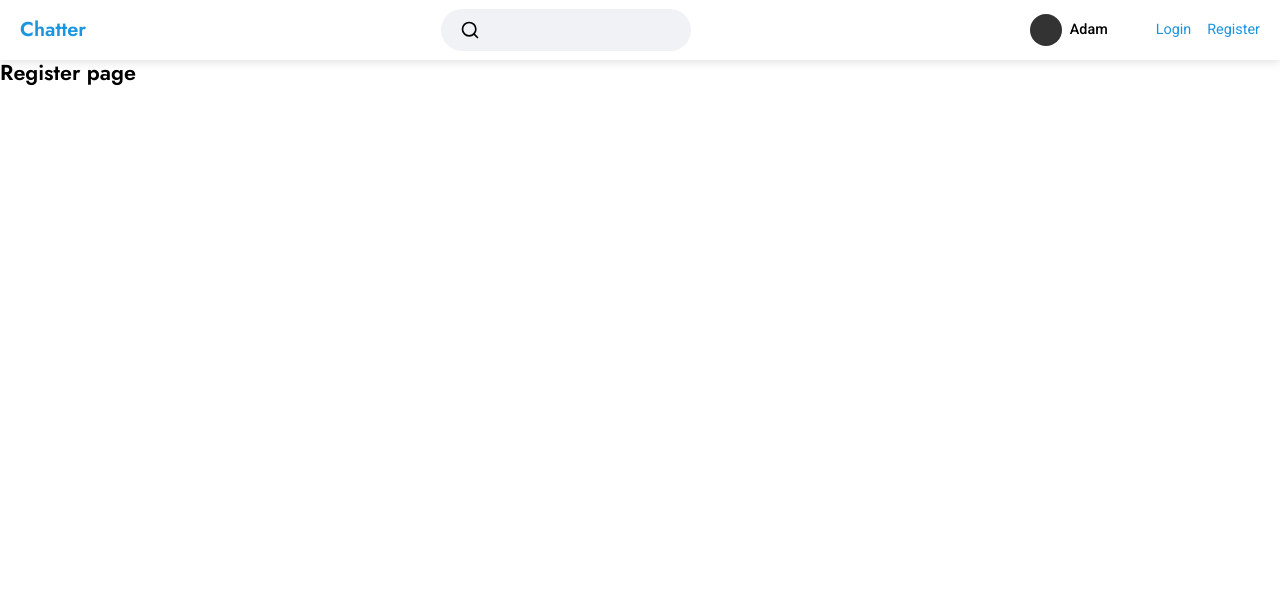
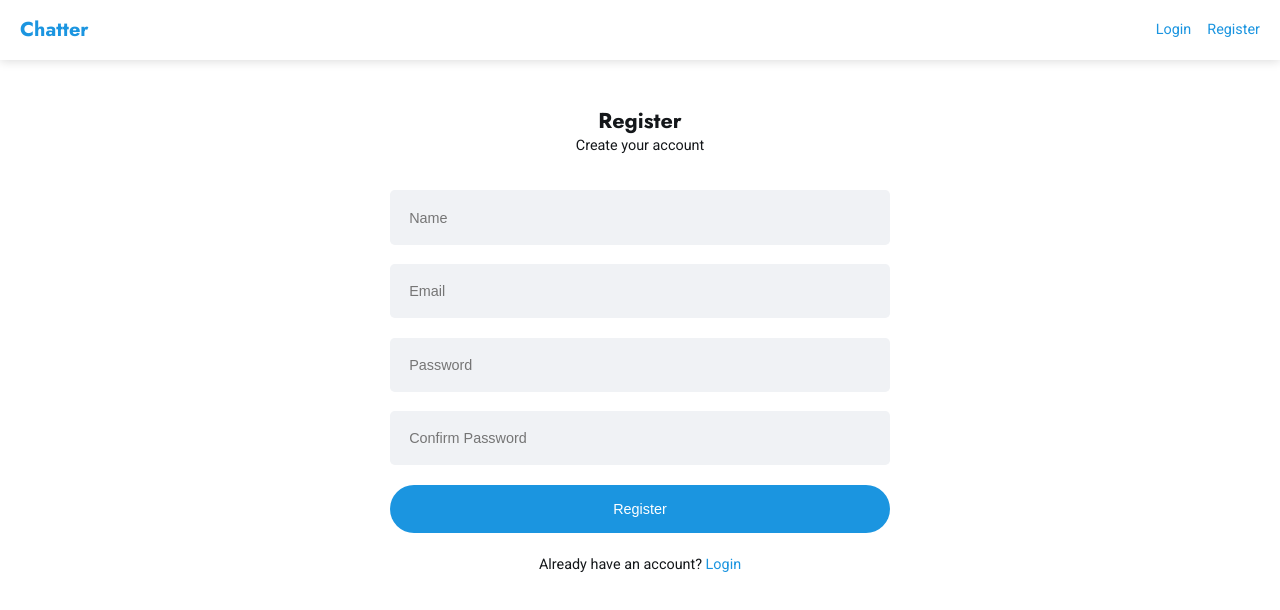
Before and after one commit to adamvorkel/mern-social, a React (Create React App) app in the folder client/: page /register in a window 1280 px wide. Shown: the top 610 px of the page. Built offline with nearby package versions, Linux system fonts and the light colour scheme; the HTML template or start-up script is replaced by a standard one.

Commit message:
created forms for login and register views, improved app stying

```diff
--- a/client/public/index.html
+++ b/client/public/index.html
@@ -12,7 +12,7 @@
     <link rel="apple-touch-icon" href="%PUBLIC_URL%/logo192.png" />
     <link rel="manifest" href="%PUBLIC_URL%/manifest.json" />
     <link
-      href="https://fonts.googleapis.com/css2?family=Jost:wght@600&family=Roboto:wght@400;500&display=swap"
+      href="https://fonts.googleapis.com/css2?family=Jost:wght@700&family=Roboto:wght@400;500&display=swap"
       rel="stylesheet"
     />
 
--- a/client/src/App.css
+++ b/client/src/App.css
@@ -12,8 +12,30 @@
   padding: 0;
 }
 
+body {
+  font-family: var(--font-text);
+  font-size: 0.9rem;
+  line-height: 1.75em;
+  color: #14171a;
+}
+
+form {
+  margin-top: 2rem;
+  display: flex;
+  flex-direction: column;
+}
+
 input {
   font-size: 1em;
+  border-radius: 0.3rem;
+  background-color: var(--light-bg);
+  padding: 1.2rem;
+  border: none;
+  width: 100%;
+}
+
+input:focus {
+  outline: none;
 }
 
 input[type='search']::-webkit-search-decoration,
@@ -23,15 +45,30 @@ input[type='search']::-webkit-search-results-decoration {
   display: none;
 }
 
-body {
-  font-family: var(--font-text);
-  font-size: 0.9rem;
-  line-height: 1.75em;
+button {
+  padding: 1rem 2rem;
+  border: none;
+  border-radius: 2rem;
+  font-size: 1em;
+}
+
+button:focus {
+  outline: none;
+}
+
+.primary-button {
+  background-color: var(--primary-color);
+  color: #fff;
 }
 
 a {
   text-decoration: none;
   color: var(--primary-color);
+}
+
+a:hover,
+a:focus {
+  text-decoration: underline;
 }
 
 h1,
@@ -43,14 +80,38 @@ h6 {
   font-family: var(--font-display);
 }
 
+h1 {
+  /* font-size: 1.25rem; */
+}
+
+/**
+* Layout
+**/
+.view {
+  margin-top: 3rem;
+}
+.container {
+  max-width: 800px;
+  width: 100%;
+  margin: 0 auto;
+}
+
+.form-group {
+  margin-bottom: 1.2rem;
+}
+
+.form-group button {
+  width: 100%;
+}
+
 /**
 * Navbar
 **/
 #navbar {
   display: flex;
-  justify-content: space-between;
+  /* justify-content: space-between; */
   align-items: center;
-  padding: 1.5rem var(--gap);
+  padding: 1.5rem;
 }
 
 #navbar {
@@ -73,6 +134,7 @@ h6 {
   display: flex;
   background-color: var(--light-bg);
   border-radius: 2rem;
+  display: none;
 }
 
 #navbar-search-icon {
@@ -83,13 +145,12 @@ h6 {
 }
 
 #navbar-search input {
+  background: transparent;
   padding: 0.8rem;
-  border: none;
-  background: transparent;
 }
 
-#navbar-search input:focus {
-  outline: none;
+#navbar nav {
+  margin-left: auto;
 }
 
 #navbar nav ul {
@@ -107,6 +168,7 @@ h6 {
   flex-direction: row;
   align-items: center;
   margin-right: 2rem;
+  display: none;
 }
 
 #navbar nav ul li .navbar-account-link a {
@@ -122,3 +184,19 @@ h6 {
   background-color: #333;
   margin-right: 0.5rem;
 }
+
+/**
+* Navbar
+**/
+
+#login,
+#register {
+  text-align: center;
+}
+
+#login form,
+#register form {
+  max-width: 500px;
+  margin-left: auto;
+  margin-right: auto;
+}
--- a/client/src/components/layout/Navbar.js
+++ b/client/src/components/layout/Navbar.js
@@ -14,6 +14,7 @@ const Navbar = () => {
         </span>
         <input type='search'></input>
       </div>
+
       <nav>
         <ul>
           <li>
--- a/client/src/components/views/LoginView.js
+++ b/client/src/components/views/LoginView.js
@@ -1,9 +1,60 @@
-import React from 'react';
+import React, { useState } from 'react';
+import { Link } from 'react-router-dom';
 
 const LoginView = () => {
+  const [formData, setFormData] = useState({
+    email: '',
+    password: '',
+  });
+
+  const onChange = (e) =>
+    setFormData({ ...formData, [e.target.name]: e.target.value });
+
+  const onSubmit = (e) => {
+    e.preventDefault();
+    // TODO: post to auth api endpoint to login user
+    // TODO: redirect to user profile
+    console.log(formData);
+  };
+
   return (
-    <section id='landing'>
-      <h1>Login page</h1>
+    <section id='register' className='view'>
+      <div className='container'>
+        <h1>Login</h1>
+        <p>Login to your account</p>
+        <form onSubmit={(e) => onSubmit(e)}>
+          <div className='form-group'>
+            <input
+              type='email'
+              name='email'
+              value={formData.email}
+              onChange={(e) => onChange(e)}
+              placeholder='Email'
+              required
+            />
+          </div>
+          <div className='form-group'>
+            <input
+              type='password'
+              name='password'
+              value={formData.password}
+              onChange={(e) => onChange(e)}
+              placeholder='Password'
+              required
+            />
+          </div>
+          <div className='form-group'>
+            <button type='submit' className='primary-button'>
+              Login
+            </button>
+          </div>
+        </form>
+        <p>
+          <Link to='/register'>Forgot password?</Link>
+          <span> · </span>
+          <Link to='/register'>Create new account</Link>
+        </p>
+      </div>
     </section>
   );
 };
--- a/client/src/components/views/RegisterView.js
+++ b/client/src/components/views/RegisterView.js
@@ -1,9 +1,85 @@
-import React from 'react';
+import React, { useState } from 'react';
+import { Link } from 'react-router-dom';
 
 const RegisterView = () => {
+  const [formData, setFormData] = useState({
+    name: '',
+    email: '',
+    password: '',
+    password2: '',
+  });
+
+  const onChange = (e) =>
+    setFormData({ ...formData, [e.target.name]: e.target.value });
+
+  const onSubmit = (e) => {
+    e.preventDefault();
+    if (formData.password !== formData.password2) {
+      // TODO: show password match error in UI
+      console.log('Passwords do not match');
+    } else {
+      // TODO: post to users api endpoint to create new user
+      // TODO: display success message if all goes well
+      console.log(formData);
+    }
+  };
+
   return (
-    <section id='landing'>
-      <h1>Register page</h1>
+    <section id='register' className='view'>
+      <div className='container'>
+        <h1>Register</h1>
+        <p>Create your account</p>
+        <form onSubmit={(e) => onSubmit(e)}>
+          <div className='form-group'>
+            <input
+              type='text'
+              name='name'
+              value={formData.name}
+              onChange={(e) => onChange(e)}
+              placeholder='Name'
+              required
+            />
+          </div>
+          <div className='form-group'>
+            <input
+              type='email'
+              name='email'
+              value={formData.email}
+              onChange={(e) => onChange(e)}
+              placeholder='Email'
+              required
+            />
+          </div>
+          <div className='form-group'>
+            <input
+              type='password'
+              name='password'
+              value={formData.password}
+              onChange={(e) => onChange(e)}
+              placeholder='Password'
+              required
+            />
+          </div>
+          <div className='form-group'>
+            <input
+              type='password'
+              name='password2'
+              value={formData.password2}
+              onChange={(e) => onChange(e)}
+              placeholder='Confirm Password'
+              required
+            />
+          </div>
+          <div className='form-group'>
+            <button type='submit' className='primary-button'>
+              Register
+            </button>
+          </div>
+        </form>
+        <p>
+          Already have an account? <Link to='/login'>Login</Link>
+        </p>
+      </div>
     </section>
   );
 };
```
